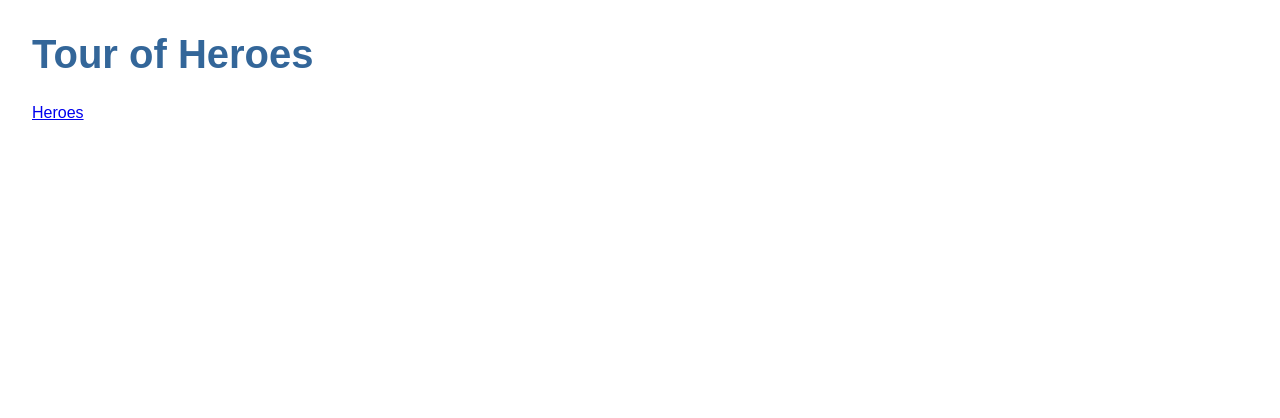
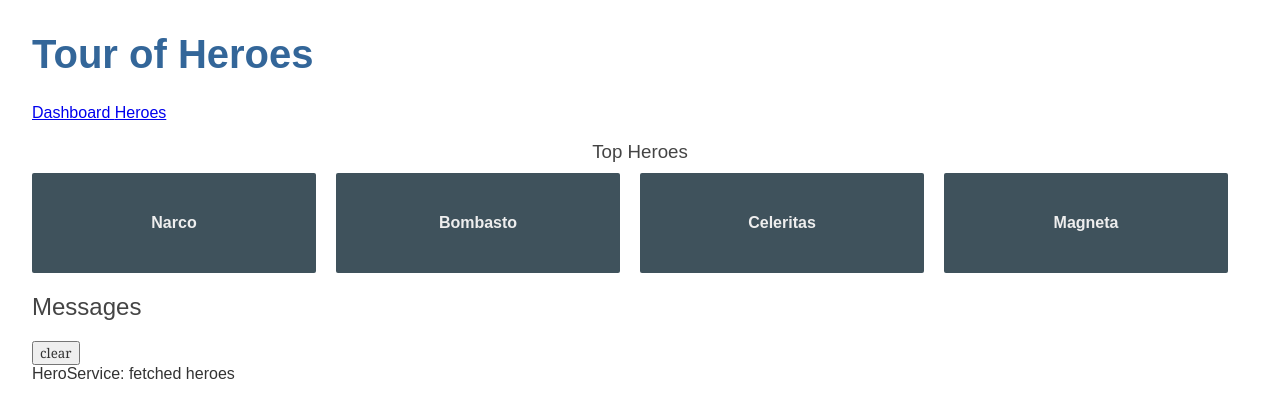
Before and after one commit to sergiu-h/heroes-tour, an Angular app: page /dashboard in a window 1280 px wide. Before the commit this address led to /. Shown: the top 418 px of the page. Built offline with nearby package versions, Linux system fonts and the light colour scheme.

Commit message:
3 files modified, 3 added - dashbord added

```diff
--- a/src/app/app-routing.module.ts
+++ b/src/app/app-routing.module.ts
@@ -1,8 +1,11 @@
 import { NgModule } from '@angular/core';
 import { RouterModule, Routes } from '@angular/router';
 import { HeroesComponent } from './heroes/heroes.component';
+import { DashboardComponent }   from './dashboard/dashboard.component';
 
 const routes: Routes = [
+  { path: '', redirectTo: '/dashboard', pathMatch: 'full' },
+  { path: 'dashboard', component: DashboardComponent },
   { path: 'heroes', component: HeroesComponent }
 ];
 
--- a/src/app/app.component.html
+++ b/src/app/app.component.html
@@ -1,5 +1,6 @@
 <h1>{{title}}</h1>
 <nav>
+  <a routerLink="/dashboard">Dashboard  </a>
   <a routerLink="/heroes">Heroes</a>
 </nav>
 <router-outlet></router-outlet>
--- a/src/app/app.module.ts
+++ b/src/app/app.module.ts
@@ -10,10 +10,11 @@ import { MessagesComponent } from './messages/messages.component';
 import { MessageService } from './message.service';
 
 import { AppRoutingModule }     from './app-routing.module';
+import { DashboardComponent } from './dashboard/dashboard.component';
 
 @NgModule({
   imports: [BrowserModule, FormsModule,AppRoutingModule],
-  declarations: [AppComponent, HeroesComponent, HeroDetailComponent, MessagesComponent],
+  declarations: [AppComponent, HeroesComponent, HeroDetailComponent, MessagesComponent, DashboardComponent],
   bootstrap: [AppComponent],
   providers: [HeroService, MessageService]
 })
--- /dev/null
+++ b/src/app/dashboard/dashboard.component.css
@@ -0,0 +1,63 @@
+/* DashboardComponent's private CSS styles */
+[class*='col-'] {
+  float: left;
+  padding-right: 20px;
+  padding-bottom: 20px;
+}
+[class*='col-']:last-of-type {
+  padding-right: 0;
+}
+a {
+  text-decoration: none;
+}
+*, *:after, *:before {
+  -webkit-box-sizing: border-box;
+  -moz-box-sizing: border-box;
+  box-sizing: border-box;
+}
+h3 {
+  text-align: center;
+  margin-bottom: 0;
+}
+h4 {
+  position: relative;
+}
+.grid {
+  margin: 0;
+}
+.col-1-4 {
+  width: 25%;
+}
+.module {
+  padding: 20px;
+  text-align: center;
+  color: #eee;
+  max-height: 120px;
+  min-width: 120px;
+  background-color: #3f525c;
+  border-radius: 2px;
+}
+.module:hover {
+  background-color: #eee;
+  cursor: pointer;
+  color: #607d8b;
+}
+.grid-pad {
+  padding: 10px 0;
+}
+.grid-pad > [class*='col-']:last-of-type {
+  padding-right: 20px;
+}
+@media (max-width: 600px) {
+  .module {
+    font-size: 10px;
+    max-height: 75px; }
+}
+@media (max-width: 1024px) {
+  .grid {
+    margin: 0;
+  }
+  .module {
+    min-width: 60px;
+  }
+}
--- /dev/null
+++ b/src/app/dashboard/dashboard.component.html
@@ -0,0 +1,8 @@
+<h3>Top Heroes</h3>
+<div class="grid grid-pad">
+  <a *ngFor="let hero of heroes" class="col-1-4">
+    <div class="module hero">
+      <h4>{{hero.name}}</h4>
+    </div>
+  </a>
+</div>
--- /dev/null
+++ b/src/app/dashboard/dashboard.component.ts
@@ -0,0 +1,23 @@
+import { Component, OnInit } from '@angular/core';
+import { Hero } from '../hero';
+import { HeroService } from '../hero.service';
+
+@Component({
+  selector: 'app-dashboard',
+  templateUrl: './dashboard.component.html',
+  styleUrls: [ './dashboard.component.css' ]
+})
+export class DashboardComponent implements OnInit {
+  heroes: Hero[] = [];
+
+  constructor(private heroService: HeroService) { }
+
+  ngOnInit() {
+    this.getHeroes();
+  }
+
+  getHeroes(): void {
+    this.heroService.getHeroes()
+      .subscribe(heroes => this.heroes = heroes.slice(1, 5));
+  }
+}
```
